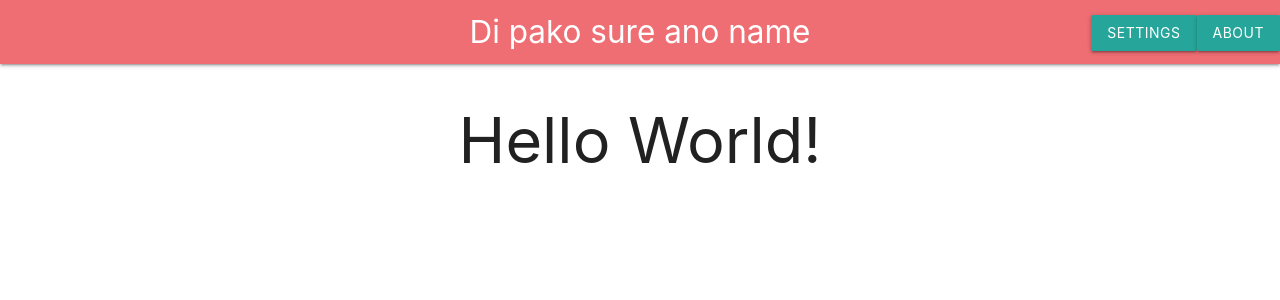
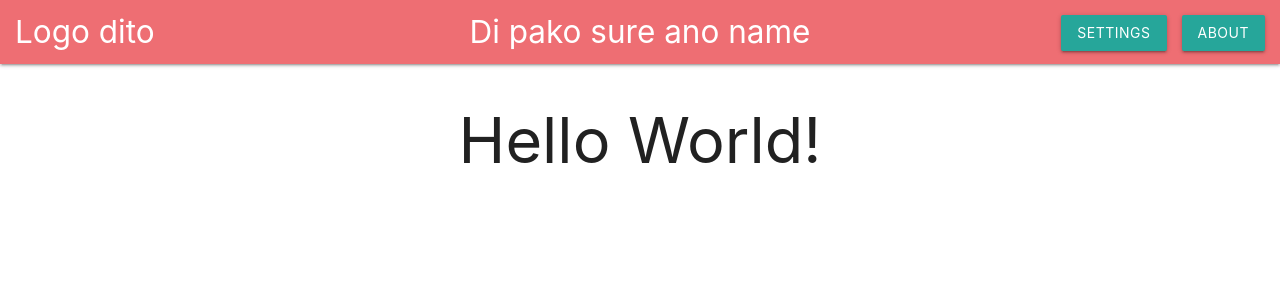
Before and after one commit to hyoinkyouma/banking-app, a React (Create React App) app: page / in a window 1280 px wide. Shown: the top 300 px of the page. Built offline with nearby package versions, Linux system fonts and the light colour scheme.

Commit message:
added slide-out nav for mobile

```diff
--- a/package.json
+++ b/package.json
@@ -6,6 +6,7 @@
     "@testing-library/jest-dom": "^5.16.4",
     "@testing-library/react": "^13.3.0",
     "@testing-library/user-event": "^13.5.0",
+    "materialize-css": "^1.0.0-rc.2",
     "react": "^18.2.0",
     "react-dom": "^18.2.0",
     "react-scripts": "5.0.1",
--- a/public/index.html
+++ b/public/index.html
@@ -10,10 +10,6 @@
       content="Web site created using create-react-app"
     />
     <!-- Materialize CSS -->
-    <link
-      rel="stylesheet"
-      href="https://cdnjs.cloudflare.com/ajax/libs/materialize/1.0.0/css/materialize.min.css"
-    />
 
     <link rel="apple-touch-icon" href="%PUBLIC_URL%/logo192.png" />
     <!--
@@ -30,6 +26,10 @@
       work correctly both with client-side routing and a non-root public URL.
       Learn how to configure a non-root public URL by running `npm run build`.
     -->
+    <link
+      href="https://fonts.googleapis.com/icon?family=Material+Icons"
+      rel="stylesheet"
+    />
     <title>Banking App</title>
   </head>
   <body>
@@ -46,11 +46,5 @@
       To create a production bundle, use `npm run build` or `yarn build`.
     -->
     <script src="https://cdnjs.cloudflare.com/ajax/libs/materialize/1.0.0/js/materialize.min.js"></script>
-    <script>
-      document.addEventListener("DOMContentLoaded", function () {
-        const elems = document.querySelectorAll(".collapsible");
-        let instances = M.Collapsible.init(elems, { accordion: false });
-      });
-    </script>
   </body>
 </html>
--- a/src/components/nav.js
+++ b/src/components/nav.js
@@ -1,35 +1,51 @@
 import React from "react";
-import { useState } from "react";
+import { useEffect } from "react";
+import M from "materialize-css/dist/js/materialize.min.js";
 
 export default function Nav() {
-  const btnStyle = { display: "flex", gap: "1rem" };
+  useEffect(() => {
+    let sidenav = document.querySelector("#slide-out");
+    M.Sidenav.init(sidenav, {});
+  }, []);
+
+  const marginRight = { marginRight: "1rem" };
   return (
     <>
       <nav>
         <div className="nav-wrapper">
+          <a
+            href="#"
+            className="brand-logo left hide-on-med-and-down"
+            style={{ marginLeft: "1rem" }}
+          >
+            Logo dito
+          </a>
           <a href="#!" className="brand-logo center">
             Di pako sure ano name
           </a>
-          <a href="#" datatarget="mobile-demo" className="sidenav-trigger">
+          <a href="#" data-target="slide-out" className="sidenav-trigger">
             <i className="material-icons">menu</i>
           </a>
-          <ul className="right hide-on-med-and-down" style={{ btnStyle }}>
-            <li>
-              <button className="btn">Settings</button>
-            </li>
-            <li>
-              <button className="btn">About</button>
-            </li>
-          </ul>
+
+          <div
+            id="nav-mobile"
+            className="right hide-on-med-and-down center-align"
+            style={marginRight}
+          >
+            <button className="btn" style={marginRight}>
+              Settings
+            </button>
+            <button className="btn">About</button>
+          </div>
         </div>
       </nav>
 
-      <ul className="sidenav" style={{ display: "none" }}>
+      <ul id="slide-out" className="sidenav">
         <li>
-          <button>Settings</button>
+          <a href="#">Settings</a>
         </li>
         <li>
-          <button>Components</button>
+          <a href="#">About</a>
         </li>
       </ul>
     </>
--- a/src/index.js
+++ b/src/index.js
@@ -2,6 +2,7 @@ import React from "react";
 import ReactDOM from "react-dom/client";
 import App from "./App";
 import reportWebVitals from "./reportWebVitals";
+import "materialize-css/dist/css/materialize.min.css";
 
 const root = ReactDOM.createRoot(document.getElementById("root"));
 root.render(
```
Also changed, not shown: 1 other file (tests, documents, lock files or other folders).
